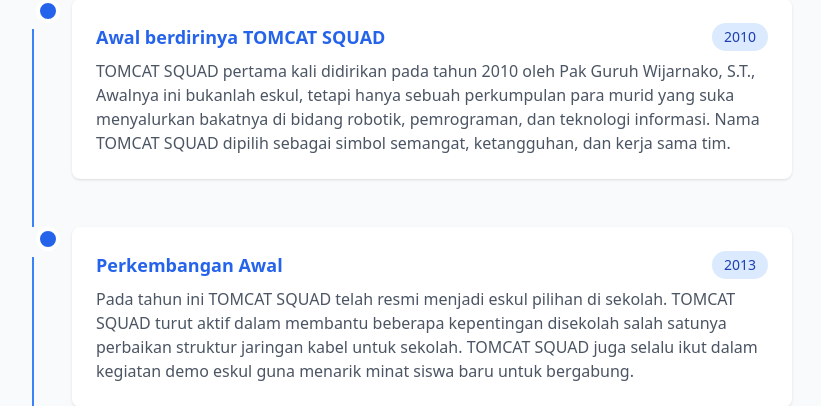
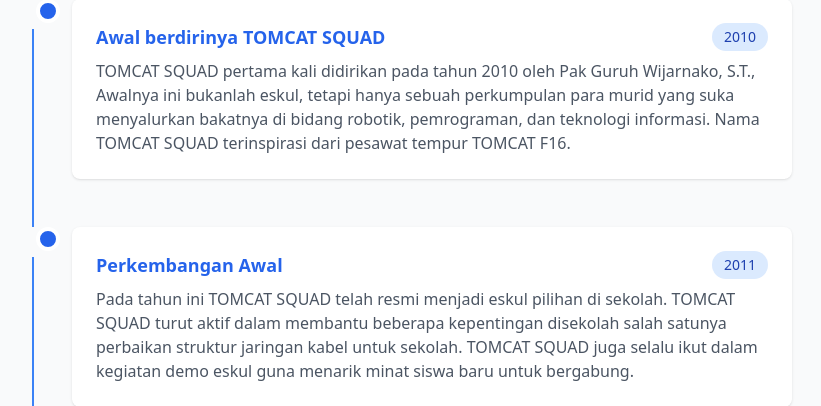
Before and after one commit to Gerr945/TOMCATSQUAD, a PHP site: page / in a window 1280 px wide. Shown: the part 3015-3421 px from the top of the page, without its empty margins (232-1053 px from the left). Run offline with PHP 8.4, Linux system fonts and the light colour scheme; some libraries are stand-ins or nearby versions.

Commit message:
Update file PHP setelah modifikasi

```diff
--- a/index.php
+++ b/index.php
@@ -406,7 +406,7 @@ if (!empty($_GET['q'])) {
                             TOMCAT SQUAD pertama kali didirikan pada tahun 2010 oleh Pak Guruh Wijarnako, S.T., Awalnya
                             ini bukanlah eskul, tetapi hanya sebuah perkumpulan para murid yang suka
                             menyalurkan bakatnya di bidang robotik, pemrograman, dan teknologi informasi. Nama TOMCAT
-                            SQUAD dipilih sebagai simbol semangat, ketangguhan, dan kerja sama tim.
+                            SQUAD terinspirasi dari pesawat tempur TOMCAT F16.
                         </p>
                     </div>
                 </div>
@@ -420,7 +420,7 @@ if (!empty($_GET['q'])) {
                         <div class="flex justify-between items-center mb-2">
                             <h3 class="font-bold text-lg text-blue-600">Perkembangan Awal</h3>
                             <span
-                                class="bg-blue-100 text-blue-800 text-sm font-medium px-3 py-1 rounded-full">2013</span>
+                                class="bg-blue-100 text-blue-800 text-sm font-medium px-3 py-1 rounded-full">2011</span>
                         </div>
                         <p class="text-gray-600">
                             Pada tahun ini TOMCAT SQUAD telah resmi menjadi eskul pilihan di sekolah. TOMCAT SQUAD turut
```
